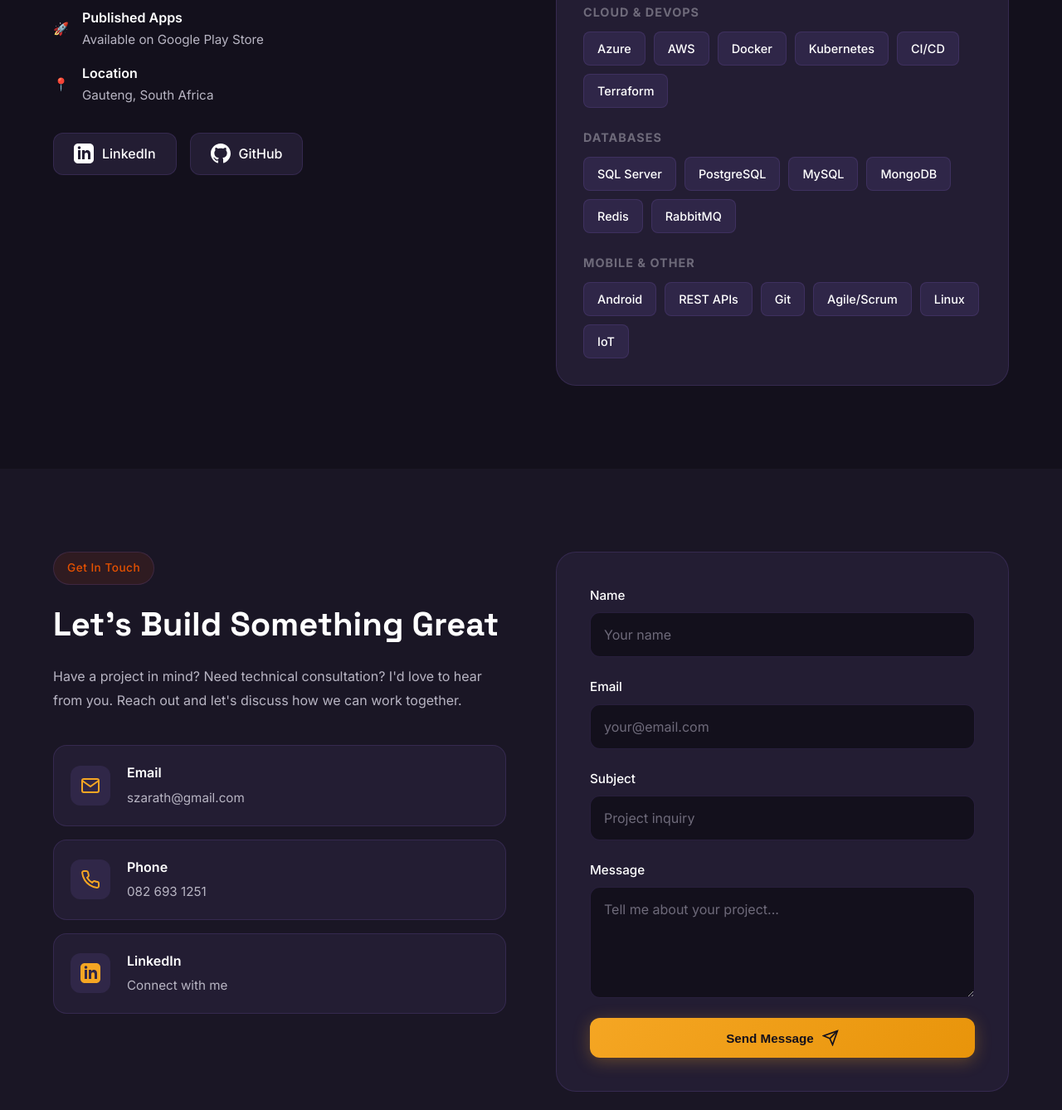
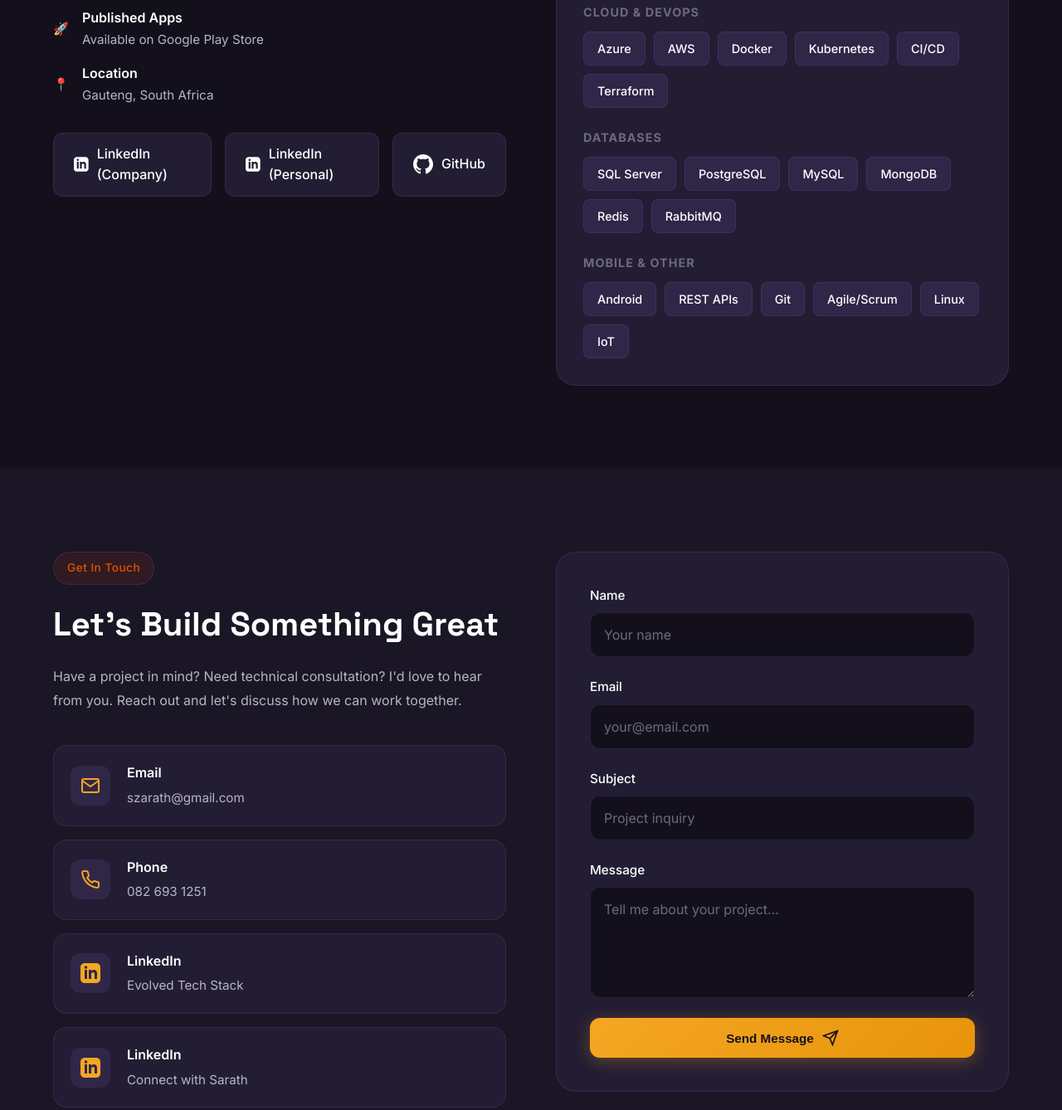
Before and after one commit to Evolved-Tech-Stack/evolved-tech-stack-site, a plain HTML site: page index.html in a window 1280 px wide. Shown: the part 5208-6546 px from the top of the page at 83% size. Drawn offline with Linux system fonts and the light colour scheme.

Commit message:
Add company LinkedIn profile links to about, contact, and footer sections with personal profile label updates

```diff
--- a/index.html
+++ b/index.html
@@ -342,9 +342,13 @@
                         </div>
                     </div>
                     <div class="about-links">
+                        <a href="https://linkedin.com/company/evolved-tech-stack/" target="_blank" rel="noopener" class="social-link">
+                            <svg viewBox="0 0 24 24" width="24" height="24" fill="currentColor"><path d="M19 0h-14c-2.761 0-5 2.239-5 5v14c0 2.761 2.239 5 5 5h14c2.762 0 5-2.239 5-5v-14c0-2.761-2.238-5-5-5zm-11 19h-3v-11h3v11zm-1.5-12.268c-.966 0-1.75-.79-1.75-1.764s.784-1.764 1.75-1.764 1.75.79 1.75 1.764-.783 1.764-1.75 1.764zm13.5 12.268h-3v-5.604c0-3.368-4-3.113-4 0v5.604h-3v-11h3v1.765c1.396-2.586 7-2.777 7 2.476v6.759z"/></svg>
+                            LinkedIn (Company)
+                        </a>
                         <a href="https://linkedin.com/in/szarath-kumar" target="_blank" rel="noopener" class="social-link">
                             <svg viewBox="0 0 24 24" width="24" height="24" fill="currentColor"><path d="M19 0h-14c-2.761 0-5 2.239-5 5v14c0 2.761 2.239 5 5 5h14c2.762 0 5-2.239 5-5v-14c0-2.761-2.238-5-5-5zm-11 19h-3v-11h3v11zm-1.5-12.268c-.966 0-1.75-.79-1.75-1.764s.784-1.764 1.75-1.764 1.75.79 1.75 1.764-.783 1.764-1.75 1.764zm13.5 12.268h-3v-5.604c0-3.368-4-3.113-4 0v5.604h-3v-11h3v1.765c1.396-2.586 7-2.777 7 2.476v6.759z"/></svg>
-                            LinkedIn
+                            LinkedIn (Personal)
                         </a>
                         <a href="https://github.com/szarath" target="_blank" rel="noopener" class="social-link">
                             <svg viewBox="0 0 24 24" width="24" height="24" fill="currentColor"><path d="M12 0c-6.626 0-12 5.373-12 12 0 5.302 3.438 9.8 8.207 11.387.599.111.793-.261.793-.577v-2.234c-3.338.726-4.033-1.416-4.033-1.416-.546-1.387-1.333-1.756-1.333-1.756-1.089-.745.083-.729.083-.729 1.205.084 1.839 1.237 1.839 1.237 1.07 1.834 2.807 1.304 3.492.997.107-.775.418-1.305.762-1.604-2.665-.305-5.467-1.334-5.467-5.931 0-1.311.469-2.381 1.236-3.221-.124-.303-.535-1.524.117-3.176 0 0 1.008-.322 3.301 1.23.957-.266 1.983-.399 3.003-.404 1.02.005 2.047.138 3.006.404 2.291-1.552 3.297-1.23 3.297-1.23.653 1.653.242 2.874.118 3.176.77.84 1.235 1.911 1.235 3.221 0 4.609-2.807 5.624-5.479 5.921.43.372.823 1.102.823 2.222v3.293c0 .319.192.694.801.576 4.765-1.589 8.199-6.086 8.199-11.386 0-6.627-5.373-12-12-12z"/></svg>
@@ -445,13 +449,22 @@
                                 <span>082 693 1251</span>
                             </div>
                         </a>
+                        <a href="https://linkedin.com/company/evolved-tech-stack/" target="_blank" rel="noopener" class="contact-method">
+                            <div class="contact-icon">
+                                <svg viewBox="0 0 24 24" width="24" height="24" fill="currentColor"><path d="M19 0h-14c-2.761 0-5 2.239-5 5v14c0 2.761 2.239 5 5 5h14c2.762 0 5-2.239 5-5v-14c0-2.761-2.238-5-5-5zm-11 19h-3v-11h3v11zm-1.5-12.268c-.966 0-1.75-.79-1.75-1.764s.784-1.764 1.75-1.764 1.75.79 1.75 1.764-.783 1.764-1.75 1.764zm13.5 12.268h-3v-5.604c0-3.368-4-3.113-4 0v5.604h-3v-11h3v1.765c1.396-2.586 7-2.777 7 2.476v6.759z"/></svg>
+                            </div>
+                            <div class="contact-details">
+                                <strong>LinkedIn</strong>
+                                <span>Evolved Tech Stack</span>
+                            </div>
+                        </a>
                         <a href="https://linkedin.com/in/szarath-kumar" target="_blank" rel="noopener" class="contact-method">
                             <div class="contact-icon">
                                 <svg viewBox="0 0 24 24" width="24" height="24" fill="currentColor"><path d="M19 0h-14c-2.761 0-5 2.239-5 5v14c0 2.761 2.239 5 5 5h14c2.762 0 5-2.239 5-5v-14c0-2.761-2.238-5-5-5zm-11 19h-3v-11h3v11zm-1.5-12.268c-.966 0-1.75-.79-1.75-1.764s.784-1.764 1.75-1.764 1.75.79 1.75 1.764-.783 1.764-1.75 1.764zm13.5 12.268h-3v-5.604c0-3.368-4-3.113-4 0v5.604h-3v-11h3v1.765c1.396-2.586 7-2.777 7 2.476v6.759z"/></svg>
                             </div>
                             <div class="contact-details">
                                 <strong>LinkedIn</strong>
-                                <span>Connect with me</span>
+                                <span>Connect with Sarath</span>
                             </div>
                         </a>
                     </div>
@@ -494,7 +507,10 @@
                 </div>
                 <p class="footer-tagline">When you need to evolve.</p>
                 <div class="footer-links">
-                    <a href="https://linkedin.com/in/szarath-kumar" target="_blank" rel="noopener" aria-label="LinkedIn">
+                    <a href="https://linkedin.com/company/evolved-tech-stack/" target="_blank" rel="noopener" aria-label="LinkedIn Company">
+                        <svg viewBox="0 0 24 24" width="24" height="24" fill="currentColor"><path d="M19 0h-14c-2.761 0-5 2.239-5 5v14c0 2.761 2.239 5 5 5h14c2.762 0 5-2.239 5-5v-14c0-2.761-2.238-5-5-5zm-11 19h-3v-11h3v11zm-1.5-12.268c-.966 0-1.75-.79-1.75-1.764s.784-1.764 1.75-1.764 1.75.79 1.75 1.764-.783 1.764-1.75 1.764zm13.5 12.268h-3v-5.604c0-3.368-4-3.113-4 0v5.604h-3v-11h3v1.765c1.396-2.586 7-2.777 7 2.476v6.759z"/></svg>
+                    </a>
+                    <a href="https://linkedin.com/in/szarath-kumar" target="_blank" rel="noopener" aria-label="LinkedIn Personal">
                         <svg viewBox="0 0 24 24" width="24" height="24" fill="currentColor"><path d="M19 0h-14c-2.761 0-5 2.239-5 5v14c0 2.761 2.239 5 5 5h14c2.762 0 5-2.239 5-5v-14c0-2.761-2.238-5-5-5zm-11 19h-3v-11h3v11zm-1.5-12.268c-.966 0-1.75-.79-1.75-1.764s.784-1.764 1.75-1.764 1.75.79 1.75 1.764-.783 1.764-1.75 1.764zm13.5 12.268h-3v-5.604c0-3.368-4-3.113-4 0v5.604h-3v-11h3v1.765c1.396-2.586 7-2.777 7 2.476v6.759z"/></svg>
                     </a>
                     <a href="https://github.com/szarath" target="_blank" rel="noopener" aria-label="GitHub">
```
